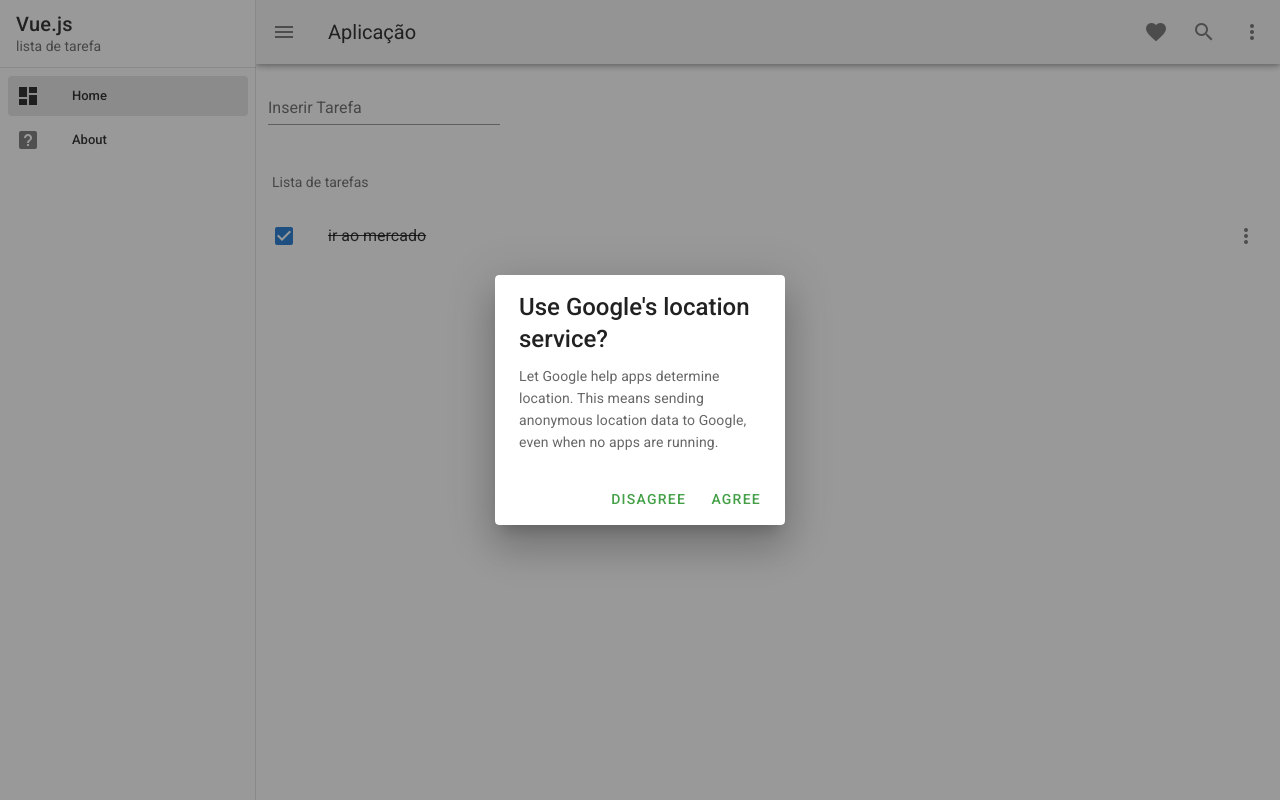
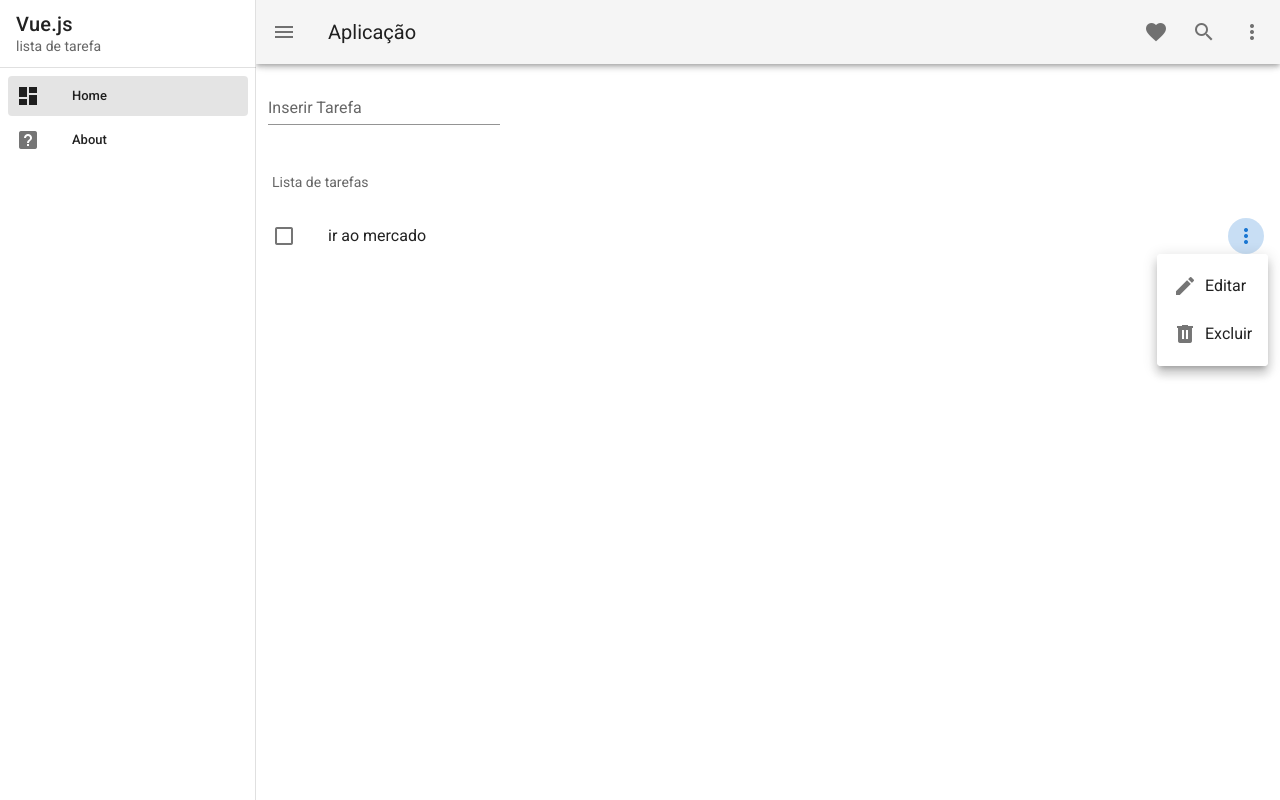
Before and after one commit to Parrudoo/listaDeTarefa, a Vue app: page / in a window 1280 px wide. Both pictures are taken after a click on the button 1246 px from the left and 236 px from the top of the page. Built offline with nearby package versions, Linux system fonts and the light colour scheme.

Commit message:
menu dropdow

```diff
--- a/src/components/DialogEditar.vue
+++ b/src/components/DialogEditar.vue
@@ -30,19 +30,22 @@
       required: true,
     },
   },
-  computed: {
-    localAbrir: {
-      get() {
-        return this.isOpen;
-      },
-      set(value) {
-        this.$emit("update:isOpen", value);
-      },
-    },
+  data() {
+    return {
+      localAbrir: this.isOpen,
+    };
+  },
+  watch:{
+    isOpen(value){
+      this.localAbrir = value
+    }
+
   },
   methods: {
     closeDialog() {
       this.localAbrir = false;
+      this.$emit('update:isOpen', false)
+
     },
   },
 };
--- a/src/components/Tarefa.vue
+++ b/src/components/Tarefa.vue
@@ -18,12 +18,8 @@
           </v-list-item-content>
 
           <v-list-item-action>
-            <!-- @click.stop="removerTarefa(tarefa.id)" -->
-            <v-btn icon  @click="dialog = true">
-                <v-icon>mdi-dots-vertical</v-icon>
-              </v-btn>
+          <TarefaMenu/>
           </v-list-item-action>
-            <DialogEditar :isOpen.sync="dialog"/>
         </template>
       </v-list-item>
     </v-list-item-group>
@@ -31,19 +27,23 @@
 </template>
 
 <script>
-import DialogEditar from './DialogEditar.vue';
+import TarefaMenu from './TarefaMenu.vue';
 
 export default {
-  components: { DialogEditar },
+  components: {  TarefaMenu },
   name: "TarefaPAge",
 
   props: ["tarefa"],
   data() {
     return {
-          dialog:false,
+      dialog: false,
       fake: { ...this.tarefa },
     };
   },
+  items: [
+    { title: "Editar", icon: "mdi-dots-vertical" },
+    { title: "Excluir", icon: "mdi-dots-vertical" },
+  ],
   methods: {
     updateTarefa() {
       this.fake.concluido = !this.fake.concluido;
@@ -53,12 +53,11 @@
       this.$store.commit("removeTarefa", id);
     },
 
-        abrirDialog(){
+    abrirDialog() {
       this.dialog = true;
       // console.log(this.dialog)
-        }
     },
-
+  },
 };
 </script>
 
--- /dev/null
+++ b/src/components/TarefaMenu.vue
@@ -0,0 +1,43 @@
+<template>
+  <div>
+    <v-menu offset-y>
+      <template v-slot:activator="{ on, attrs }">
+        <v-btn color="primary" dark v-bind="attrs" v-on="on" icon>
+          <v-icon>mdi-dots-vertical</v-icon>
+        </v-btn>
+      </template>
+      <v-list>
+        <v-list-item
+          v-for="(item, index) in items"
+          :key="index"
+          @click="isOpen = true"
+        >
+          <v-icon left>{{ item.icon }}</v-icon>
+          <v-list-item-title>{{ item.title }}</v-list-item-title>
+        </v-list-item>
+      </v-list>
+    </v-menu>
+    <DialogEditar :isOpen.sync="isOpen" />
+  </div>
+</template>
+<script>
+import DialogEditar from "./DialogEditar.vue";
+export default {
+  components: { DialogEditar },
+  data: () => ({
+    isOpen: false,
+    items: [
+      {
+        title: "Editar",
+        icon: "mdi mdi-pencil",
+      },
+
+      {
+        title: "Excluir",
+        icon: "mdi mdi-trash-can",
+      },
+    ],
+  }),
+
+};
+</script>
--- a/src/store/index.js
+++ b/src/store/index.js
@@ -20,7 +20,6 @@
       }
     },
     removeTarefa(state, id) {
-
       state.tarefas = state.tarefas.filter(tarefa => tarefa.id != id)
     }
   },
```
Lines whose indentation alone changed are shown as unchanged.
